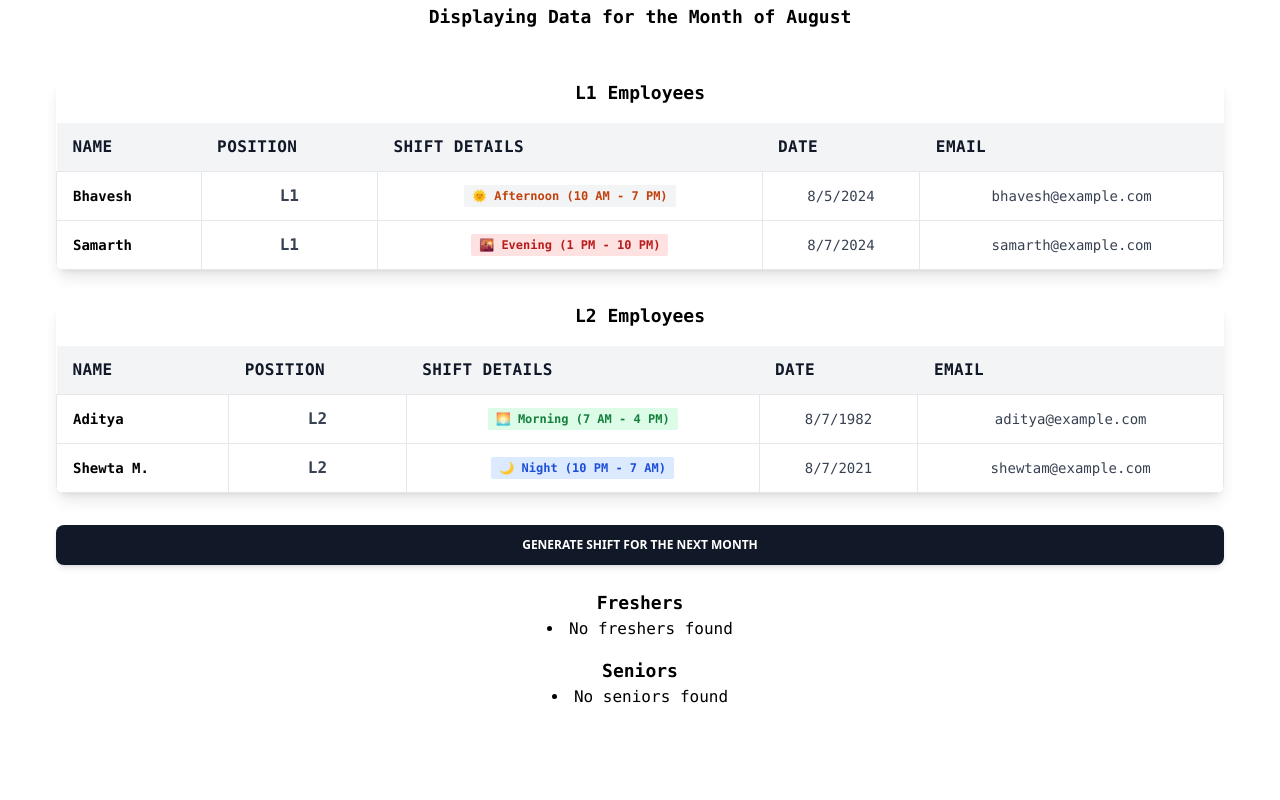
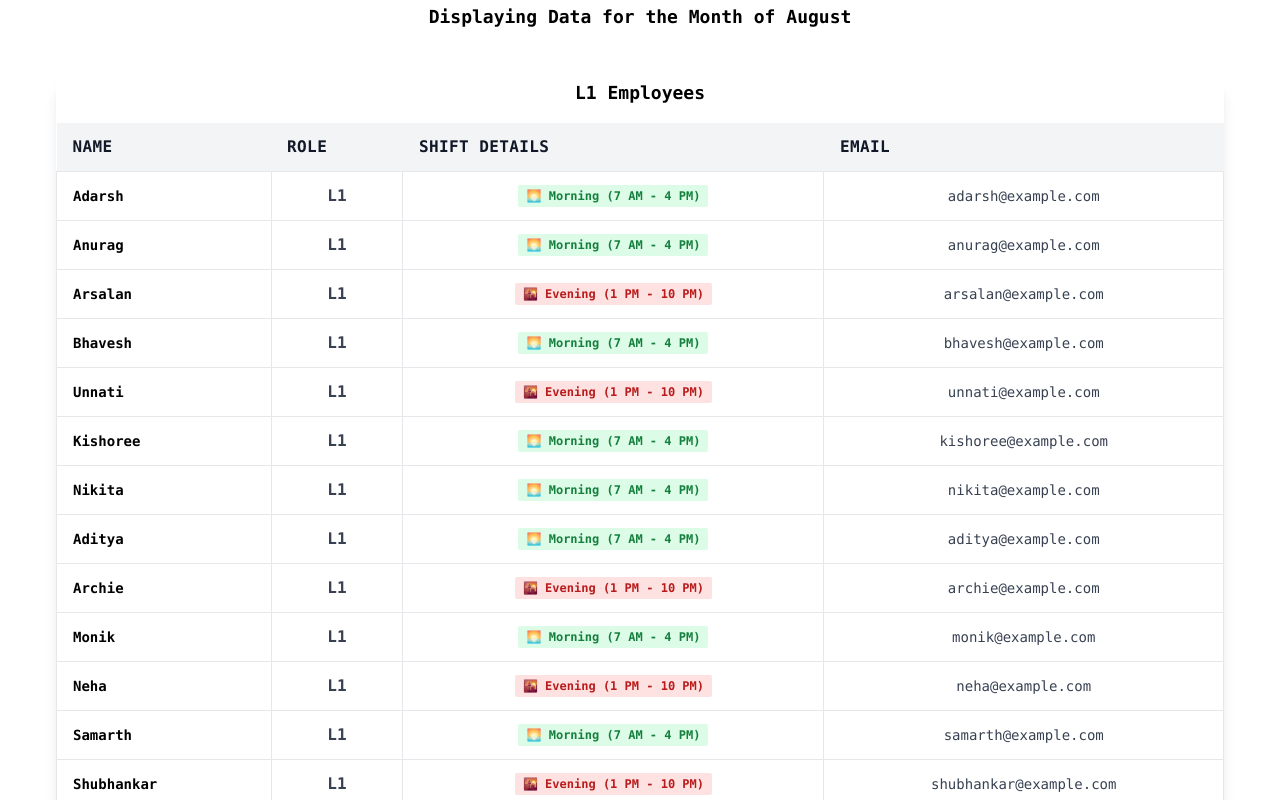
Before and after one commit to Ciriously/GstRooster, a React (Vite) app: page / in a window 1280 px wide. Shown: the part 400-1200 px from the top of the page. Before the commit the page ends 1165 px from the top, so only its background shows below. Built offline with nearby package versions, Linux system fonts and the light colour scheme.

Commit message:
Fix: Prevent shifts from recalculating on page refresh by updating shift determination logic

```diff
--- a/src/components/Table.jsx
+++ b/src/components/Table.jsx
@@ -1,110 +1,62 @@
-import React, { useState } from 'react';
+import React, { useState, useEffect } from 'react';
 import MonthSelector from './MonthSelector';
-import dayjs from 'dayjs'; // For date manipulation
+import { data as initialData } from './data';
 
 // Shift details mapping with emojis
 const shiftDetails = {
-    1: { name: 'Morning', time: '7 AM - 4 PM', emoji: '🌅' },
-    2: { name: 'Afternoon', time: '10 AM - 7 PM', emoji: '🌞' },
-    3: { name: 'Evening', time: '1 PM - 10 PM', emoji: '🌇' },
-    4: { name: 'Night', time: '10 PM - 7 AM', emoji: '🌙' },
+    "Morning": { name: 'Morning', time: '7 AM - 4 PM', emoji: '🌅' },
+    "Afternoon": { name: 'Afternoon', time: '10 AM - 7 PM', emoji: '🌞' },
+    "Evening": { name: 'Evening', time: '1 PM - 10 PM', emoji: '🌇' },
+    "Night": { name: 'Night', time: '10 PM - 7 AM', emoji: '🌙' },
 };
 
-const initialData = [
-    {
-        name: 'Aditya',
-        position: 'L2',
-        shiftNumber: 1,
-        date: '8/7/1982',
-        email: 'aditya@example.com',
-    },
-    {
-        name: 'Bhavesh',
-        position: 'L1',
-        shiftNumber: 2,
-        date: '8/5/2024',
-        email: 'bhavesh@example.com',
-    },
-    {
-        name: 'Shewta M.',
-        position: 'L2',
-        shiftNumber: 4,
-        date: '8/7/2021',
-        email: 'shewtam@example.com',
-    },
-    {
-        name: 'Samarth',
-        position: 'L1',
-        shiftNumber: 3,
-        date: '8/7/2024',
-        email: 'samarth@example.com',
-    },
-];
+// Function to get a random shift
+const getRandomShift = () => {
+    const shifts = Object.keys(shiftDetails);
+    return shifts[Math.floor(Math.random() * shifts.length)];
+};
 
 const Table = () => {
-    const [data, setData] = useState(initialData);
-    const [freshers, setFreshers] = useState([]);
-    const [seniors, setSeniors] = useState([]);
-    const [currentMonthShifts, setCurrentMonthShifts] = useState({});
+    const [shiftData, setShiftData] = useState(initialData);
 
-    const determineTenure = () => {
-        const currentDate = dayjs();
-        const thresholdDate = currentDate.subtract(6, 'months');
+    // Initialize shifts only once on component mount
+    useEffect(() => {
+        // Optionally, you could fetch initial data or perform other setup here
+    }, []);
 
-        const fresherList = [];
-        const seniorList = [];
-        const currentMonthShifts = {};
+    const determineShifts = () => {
+        // Shift mapping for rotation
+        const shiftMapping = {
+            "Morning": "Afternoon",
+            "Afternoon": "Evening",
+            "Evening": "Night",
+            "Night": "Morning"
+        };
 
-        initialData.forEach(item => {
-            const employeeDate = dayjs(item.date, 'M/D/YYYY');
-            if (employeeDate.isAfter(thresholdDate)) {
-                fresherList.push(item.name);
-            } else {
-                seniorList.push(item.name);
+        const newShiftData = shiftData.map(item => {
+            let newShift = item.shift;
+
+            // Rotate shifts if the role is L1
+            if (item.role === 'L1') {
+                newShift = shiftMapping[item.shift] || item.shift;
+            } else if (item.role === 'L2') {
+                // Assign a random shift to L2 employees
+                newShift = getRandomShift();
             }
 
-            if (dayjs(item.date).isSame(currentDate, 'month')) {
-                currentMonthShifts[item.name] = item.shiftNumber;
-            }
+            return { ...item, shift: newShift };
         });
 
-        setFreshers(fresherList);
-        setSeniors(seniorList);
-        setCurrentMonthShifts(currentMonthShifts);
-    };
-
-    const generateNextMonthShifts = () => {
-        determineTenure();
-
-        const newShifts = initialData.map(item => {
-            let newShiftNumber = item.shiftNumber;
-
-            // Switch shifts: shift 3 to shift 4 and shift 4 to shift 3
-            if (item.shiftNumber === 3) {
-                newShiftNumber = 4;
-            } else if (item.shiftNumber === 4) {
-                newShiftNumber = 3;
-            }
-
-            // If it's a fresher and the person didn't have a night shift this month, assign them a night shift
-            if (freshers.includes(item.name) && currentMonthShifts[item.name] !== 4) {
-                newShiftNumber = 4;
-            }
-
-            return { ...item, shiftNumber: newShiftNumber };
-        });
-
-        setData(newShifts);
+        setShiftData(newShiftData);
     };
 
     // Separate data into L1 and L2
-    const l1Data = data.filter(item => item.position === 'L1');
-    const l2Data = data.filter(item => item.position === 'L2');
+    const l1Data = shiftData.filter(item => item.role === 'L1');
+    const l2Data = shiftData.filter(item => item.role === 'L2');
 
     return (
         <div>
             <MonthSelector />
-            {/* < FilterBar /> */}
             <section className="container mx-auto p-6 font-mono">
                 {/* L1 Table */}
                 <div className="w-full mb-8 overflow-hidden rounded-lg shadow-lg">
@@ -114,9 +66,8 @@ const Table = () => {
                             <thead>
                                 <tr className="text-md font-semibold tracking-wide text-left text-gray-900 bg-gray-100 uppercase border-b border-gray-600">
                                     <th className="px-4 py-3">Name</th>
-                                    <th className="px-4 py-3">Position</th>
+                                    <th className="px-4 py-3">Role</th>
                                     <th className="px-4 py-3">Shift Details</th>
-                                    <th className="px-4 py-3">Date</th>
                                     <th className="px-4 py-3">Email</th>
                                 </tr>
                             </thead>
@@ -130,22 +81,21 @@ const Table = () => {
                                                 </div>
                                             </div>
                                         </td>
-                                        <td className="px-4 py-3 text-md font-semibold border">{item.position}</td>
+                                        <td className="px-4 py-3 text-md font-semibold border">{item.role}</td>
                                         <td className="px-4 py-3 text-xs border">
                                             <span
-                                                className={`px-2 py-1 font-semibold leading-tight rounded-sm ${item.shiftNumber === 1
+                                                className={`px-2 py-1 font-semibold leading-tight rounded-sm ${item.shift === "Morning"
                                                     ? 'text-green-700 bg-green-100'
-                                                    : item.shiftNumber === 2
+                                                    : item.shift === "Afternoon"
                                                         ? 'text-orange-700 bg-gray-100'
-                                                        : item.shiftNumber === 3
+                                                        : item.shift === "Evening"
                                                             ? 'text-red-700 bg-red-100'
                                                             : 'text-blue-700 bg-blue-100'
                                                     }`}
                                             >
-                                                {shiftDetails[item.shiftNumber].emoji} {shiftDetails[item.shiftNumber].name} ({shiftDetails[item.shiftNumber].time})
+                                                {shiftDetails[item.shift].emoji} {shiftDetails[item.shift].name} ({shiftDetails[item.shift].time})
                                             </span>
                                         </td>
-                                        <td className="px-4 py-3 text-sm border">{item.date}</td>
                                         <td className="px-4 py-3 text-sm border">{item.email}</td>
                                     </tr>
                                 ))}
@@ -162,9 +112,8 @@ const Table = () => {
                             <thead>
                                 <tr className="text-md font-semibold tracking-wide text-left text-gray-900 bg-gray-100 uppercase border-b border-gray-600">
                                     <th className="px-4 py-3">Name</th>
-                                    <th className="px-4 py-3">Position</th>
+                                    <th className="px-4 py-3">Role</th>
                                     <th className="px-4 py-3">Shift Details</th>
-                                    <th className="px-4 py-3">Date</th>
                                     <th className="px-4 py-3">Email</th>
                                 </tr>
                             </thead>
@@ -178,22 +127,21 @@ const Table = () => {
                                                 </div>
                                             </div>
                                         </td>
-                                        <td className="px-4 py-3 text-md font-semibold border">{item.position}</td>
+                                        <td className="px-4 py-3 text-md font-semibold border">{item.role}</td>
                                         <td className="px-4 py-3 text-xs border">
                                             <span
-                                                className={`px-2 py-1 font-semibold leading-tight rounded-sm ${item.shiftNumber === 1
+                                                className={`px-2 py-1 font-semibold leading-tight rounded-sm ${item.shift === "Morning"
                                                     ? 'text-green-700 bg-green-100'
-                                                    : item.shiftNumber === 2
+                                                    : item.shift === "Afternoon"
                                                         ? 'text-orange-700 bg-gray-100'
-                                                        : item.shiftNumber === 3
+                                                        : item.shift === "Evening"
                                                             ? 'text-red-700 bg-red-100'
                                                             : 'text-blue-700 bg-blue-100'
                                                     }`}
                                             >
-                                                {shiftDetails[item.shiftNumber].emoji} {shiftDetails[item.shiftNumber].name} ({shiftDetails[item.shiftNumber].time})
+                                                {shiftDetails[item.shift].emoji} {shiftDetails[item.shift].name} ({shiftDetails[item.shift].time})
                                             </span>
                                         </td>
-                                        <td className="px-4 py-3 text-sm border">{item.date}</td>
                                         <td className="px-4 py-3 text-sm border">{item.email}</td>
                                     </tr>
                                 ))}
@@ -205,28 +153,10 @@ const Table = () => {
                 <button
                     className="align-middle select-none font-sans font-bold text-center uppercase transition-all disabled:opacity-50 disabled:shadow-none disabled:pointer-events-none text-xs py-3 px-6 rounded-lg bg-gray-900 text-white shadow-md shadow-gray-900/10 hover:shadow-lg hover:shadow-gray-900/20 focus:opacity-[0.85] focus:shadow-none active:opacity-[0.85] active:shadow-none block w-full"
                     type="button"
-                    onClick={generateNextMonthShifts}
+                    onClick={determineShifts}
                 >
                     Generate Shift for the Next Month
                 </button>
-                <div className="mt-6">
-                    <h3 className="text-lg font-semibold">Freshers</h3>
-                    <ul className="list-disc list-inside">
-                        {freshers.length ? (
-                            freshers.map((name, index) => <li key={index}>{name}</li>)
-                        ) : (
-                            <li>No freshers found</li>
-                        )}
-                    </ul>
-                    <h3 className="mt-4 text-lg font-semibold">Seniors</h3>
-                    <ul className="list-disc list-inside">
-                        {seniors.length ? (
-                            seniors.map((name, index) => <li key={index}>{name}</li>)
-                        ) : (
-                            <li>No seniors found</li>
-                        )}
-                    </ul>
-                </div>
             </section>
         </div>
     );
--- a/src/data.js
+++ b/src/components/data.js
@@ -1,18 +1,11 @@
 // Define the data array
-const data = [
+export const data = [
   {
     name: "Adarsh",
     email: "adarsh@example.com",
     role: "L1",
     status: "Active",
     shift: "Morning",
-  },
-  {
-    name: "Anila",
-    email: "anila@example.com",
-    role: "L2",
-    status: "Inactive",
-    shift: "Evening",
   },
   {
     name: "Anurag",
@@ -24,7 +17,7 @@ const data = [
   {
     name: "Arsalan",
     email: "arsalan@example.com",
-    role: "L2",
+    role: "L1",
     status: "Inactive",
     shift: "Evening",
   },
@@ -38,7 +31,7 @@ const data = [
   {
     name: "Unnati",
     email: "unnati@example.com",
-    role: "L2",
+    role: "L1",
     status: "Inactive",
     shift: "Evening",
   },
@@ -59,7 +52,7 @@ const data = [
   {
     name: "Sumit",
     email: "sumit@example.com",
-    role: "L1",
+    role: "L2",
     status: "Active",
     shift: "Morning",
   },
@@ -94,7 +87,7 @@ const data = [
   {
     name: "Archie",
     email: "archie@example.com",
-    role: "L2",
+    role: "L1",
     status: "Inactive",
     shift: "Evening",
   },
@@ -108,7 +101,7 @@ const data = [
   {
     name: "Neha",
     email: "neha@example.com",
-    role: "L2",
+    role: "L1",
     status: "Inactive",
     shift: "Evening",
   },
@@ -122,7 +115,7 @@ const data = [
   {
     name: "Shubhankar",
     email: "shubhankar@example.com",
-    role: "L2",
+    role: "L1",
     status: "Inactive",
     shift: "Evening",
   },
@@ -136,7 +129,7 @@ const data = [
   {
     name: "Shreya",
     email: "shreya@example.com",
-    role: "L2",
+    role: "L1",
     status: "Inactive",
     shift: "Evening",
   },
@@ -150,7 +143,7 @@ const data = [
   {
     name: "Adish",
     email: "adish@example.com",
-    role: "L2",
+    role: "L1",
     status: "Inactive",
     shift: "Evening",
   },
@@ -164,7 +157,7 @@ const data = [
   {
     name: "Shweta",
     email: "shweta@example.com",
-    role: "L2",
+    role: "L1",
     status: "Inactive",
     shift: "Evening",
   },
```
